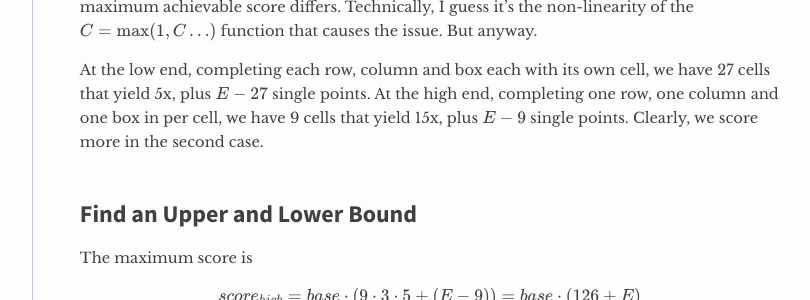
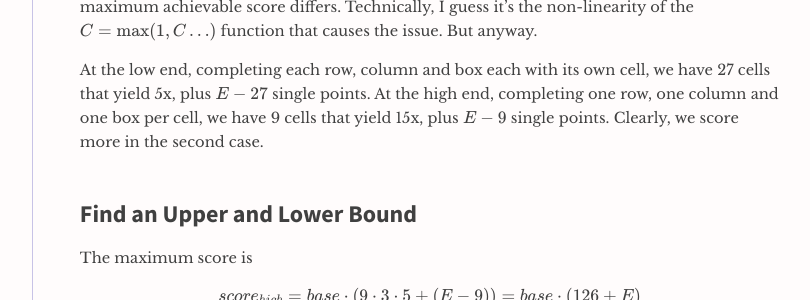
Before and after one commit to tommie/tommie.github.io, a Jekyll site: the page built from _posts/2025-03-01-sudoku-com-max-score.md, in a window 1280 px wide and 900 px high, scrolled down 1402 px. Shown: the part 175-475 px from the top of the window, without its empty margins (211-1021 px from the left). Built offline with Jekyll 4.4.1, drawn with Linux system fonts in a browser that asks for light colours.

Commit message:
Fixes grammar.

```diff
--- a/_posts/2025-03-01-sudoku-com-max-score.md
+++ b/_posts/2025-03-01-sudoku-com-max-score.md
@@ -113,7 +113,7 @@ Technically, I guess it's the non-linearity of the \\(C = \max(1, C\ldots)\\) fu
 But anyway.
 
 At the low end, completing each row, column and box each with its own cell, we have 27 cells that yield 5x, plus \\(E - 27\\) single points.
-At the high end, completing one row, one column and one box in per cell, we have 9 cells that yield 15x, plus \\(E - 9\\) single points.
+At the high end, completing one row, one column and one box per cell, we have 9 cells that yield 15x, plus \\(E - 9\\) single points.
 Clearly, we score more in the second case.
 
 ## Find an Upper and Lower Bound
```
